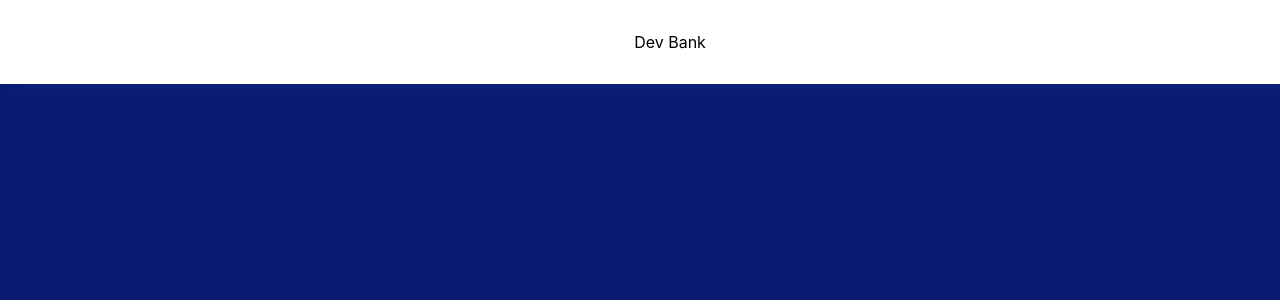
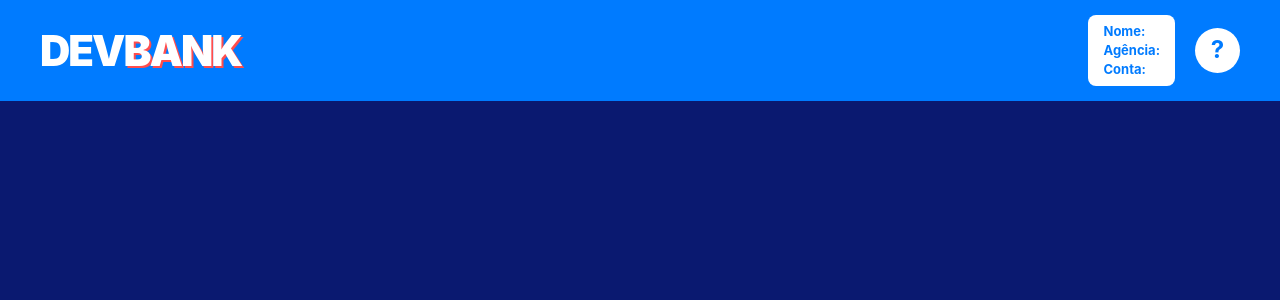
Before and after one commit to Maua-Dev/devbank_thiago_larissa_miguel_front, a React (Vite) app: page / in a window 1280 px wide. Shown: the top 300 px of the page. Built offline with nearby package versions, Linux system fonts and the light colour scheme.

Commit message:
feat: add page header and user data

```diff
--- a/src/components/Header.tsx
+++ b/src/components/Header.tsx
@@ -1,23 +1,35 @@
+// @ts-expect-error: CSS import handled by build tooling // Thiago: adicionei isso pro código não dar pau, estou descobrindo pra que serve (copilot que adicionou)
+import "../css/Header.css";
 
-export function Header(){
-    return (
-        <header style={{
-            backgroundColor: "#ffffff",
-            color: "#000000",
-            textAlign: "center",
-            borderRadius: "0px",
-            padding: "30px",
-            width: "100%",
-            position : "fixed",
-            top: "0px",
-            left: "0px",
-            display: "fixed",
-            flexDirection: "column",
-            gap: "px",
-            boxShadow: "0 8px 32px rgba(37,99,235,0.10)",
+type User = {
+  nome: string;
+  agencia: string;
+  conta: string;
+};
 
-        }}>
-            Dev Bank
-        </header>
-    );
+type HeaderProps = {
+  user: User;
+};
+
+export function Header({ user }: HeaderProps) {
+  return (
+    <header className="header">
+      <div className="logo">
+        <span className="dev">DEV</span>
+        <span className="bank">BANK</span>
+      </div>
+
+      <div className="header-right">
+
+        <div className="user-box">
+        <p>Nome: {user.nome}</p>
+        <p>Agência: {user.agencia}</p>
+        <p>Conta: {user.conta}</p>
+        </div>
+
+         <div className="help">?</div>
+
+      </div>
+    </header>
+  );
 }
--- /dev/null
+++ b/src/css/Header.css
@@ -0,0 +1,75 @@
+
+body {
+  margin: 0;
+}
+
+.header {
+  position: fixed;
+  top: 0;
+  left: 0;
+  width: 100%;
+  z-index: 1000;
+
+  display: flex;
+  justify-content: space-between;
+  align-items: center;
+
+  background-color: #007bff;
+  padding: 15px 40px;
+  color: white;
+
+  box-sizing: border-box;
+}
+
+.header-right {
+  display: flex;
+  align-items: center;
+  gap: 20px;
+}
+
+.logo {
+  font-size: 42px;
+  font-weight: 900;
+  letter-spacing: -2px;
+}
+
+.dev {
+  color: white;
+}
+
+.bank {
+  color: white;
+  text-shadow: 2px 2px 0px #ff4d4d;
+}
+
+.user-box {
+  background: white;
+  padding: 6px 15px;
+  border-radius: 8px;
+
+  font-size: 13px;
+  font-weight: bold;
+  color: #007bff;
+  line-height: 1.3;
+}
+
+.user-box p {
+  margin: 2px 0;
+}
+
+.help {
+  width: 45px;
+  height: 45px;
+  border-radius: 50%;
+  background: white;
+  color: #007bff;
+
+  font-size: 24px;
+  font-weight: bold;
+
+  display: flex;
+  align-items: center;
+  justify-content: center;
+
+  cursor: pointer;
+}
--- a/src/pages/Home.tsx
+++ b/src/pages/Home.tsx
@@ -1,13 +1,23 @@
 // import { useState } from "react";
 // import { useNavigate } from "react-router-dom";
+import { useState } from "react";
 import { Header } from "../components/Header";
 
 // Avaliar status do usuário -> Já entrou alguma vez? Chamar hasDoneLogin : FirstLogin
 
 export default function App(){
+  const [user] = useState({
+    nome: "",
+    agencia: "",
+    conta: ""
+  });
+
   return(
+
     <body>
-      <Header />
+      <Header user={user} />
+
     </body>
+
   );
 }
```
Also changed, not shown: src/components/UserDiv.tsx (added).
